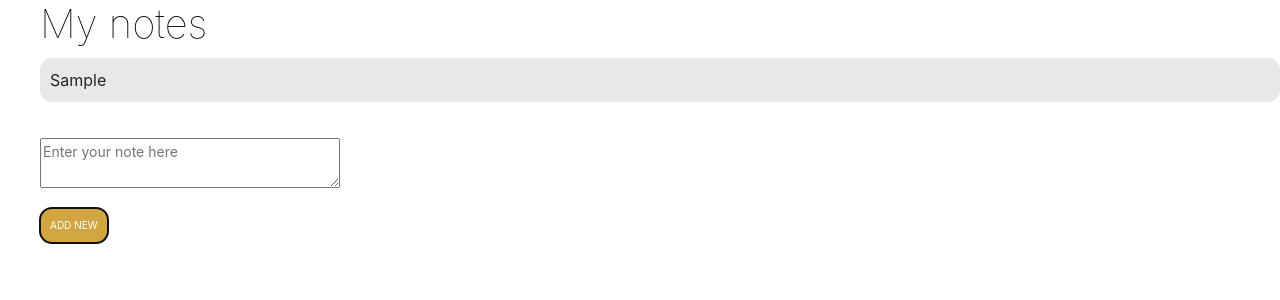
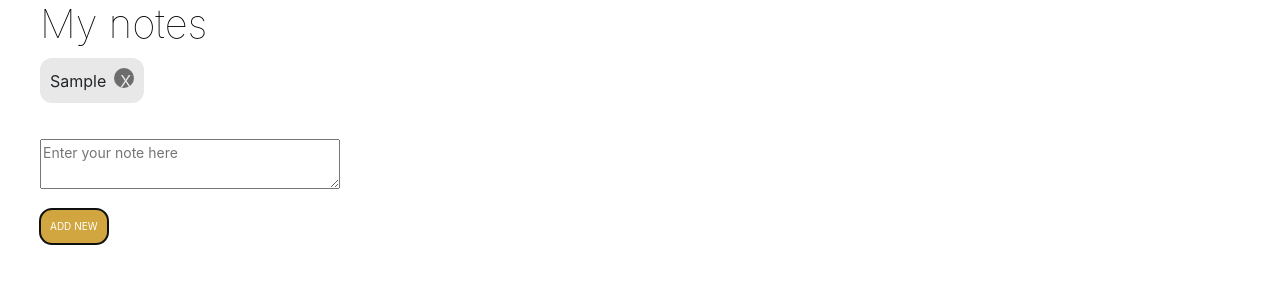
Before and after one commit to VasilHT/notes-app, a React (Create React App) app: page / in a window 1280 px wide. Both pictures are taken after typing "Sample" into the empty fields and a click on the button "ADD NEW". Shown: the top 300 px of the page. Built offline with nearby package versions, Linux system fonts and the light colour scheme; the HTML template or start-up script is replaced by a standard one.

Commit message:
Finishing CSS touches, remove button & localStorage in progress

```diff
--- a/src/component/noteTaking.css
+++ b/src/component/noteTaking.css
@@ -1,5 +1,4 @@
 header {
-  /* background-color: rgb(51, 83, 47); */
   color: rgb(0, 0, 0);
   font-weight: 100;
   margin-left: 20px;
@@ -17,7 +16,6 @@ body {
 }
 
 footer {
-  /* background-color: rgb(51, 83, 47); */
   color: #fff;
   padding: 20px;
   text-align: left;
@@ -29,23 +27,25 @@ footer {
 .main-content ul {
   text-align: left;
   list-style: none;
-  /* display: flex; */
-  /* flex: 1; */
-  /* align-items: flex-start; */
-  /* align-self: flex-start; */
 }
 
 .main-content ul li {
-  /* padding: 15px;
-  background-color: rgb(183, 255, 183);
-  border-radius: 10px;
-  margin: 10px 0;
-  color: black; */
   background-color: rgb(233, 232, 232);
   margin: 10px 0;
   padding: 10px 10px 10px 10px;
   border-radius: 12px;
-  /* align-self: flex-start; */
+  display: table;
+}
+
+.main-content ul li button {
+  background-color: rgb(109, 109, 109);
+  padding-left: auto;
+  margin-left: 8px;
+  border-radius: 50%;
+  color: rgb(233, 232, 232);
+  border: none;
+  height: 20px;
+  width: 20px;
 }
 
 footer form textarea {
@@ -61,7 +61,6 @@ footer form textarea {
 
 footer form textarea {
   height: 50px;
-  /* color: rgb(255, 255, 255); */
   padding: auto;
 }
 
--- a/src/component/noteTaking.js
+++ b/src/component/noteTaking.js
@@ -8,6 +8,7 @@ class NoteTaking extends Component {
       items: [],
     };
     this.addNote = this.addNote.bind(this);
+    this.removeNote = this.removeNote.bind(this);
   }
 
   addNote(event) {
@@ -30,6 +31,17 @@ class NoteTaking extends Component {
     event.preventDefault();
   }
 
+  removeNote(index) {
+    var temp = this.state.theNote;
+    temp.splice(index, 1);
+    this.setState({ theNote: temp });
+  }
+
+  // button.onClick = function(){
+  //   button.parentElement.remove()
+  //   return;
+  // };
+
   render() {
     return (
       <div>
@@ -39,7 +51,10 @@ class NoteTaking extends Component {
         <div className="main-content">
           <ul>
             {this.state.items.map((val) => (
-              <li>{val.note}</li>
+              <li>
+                {val.note}
+                <button>X</button>
+              </li>
             ))}
           </ul>
         </div>
```
